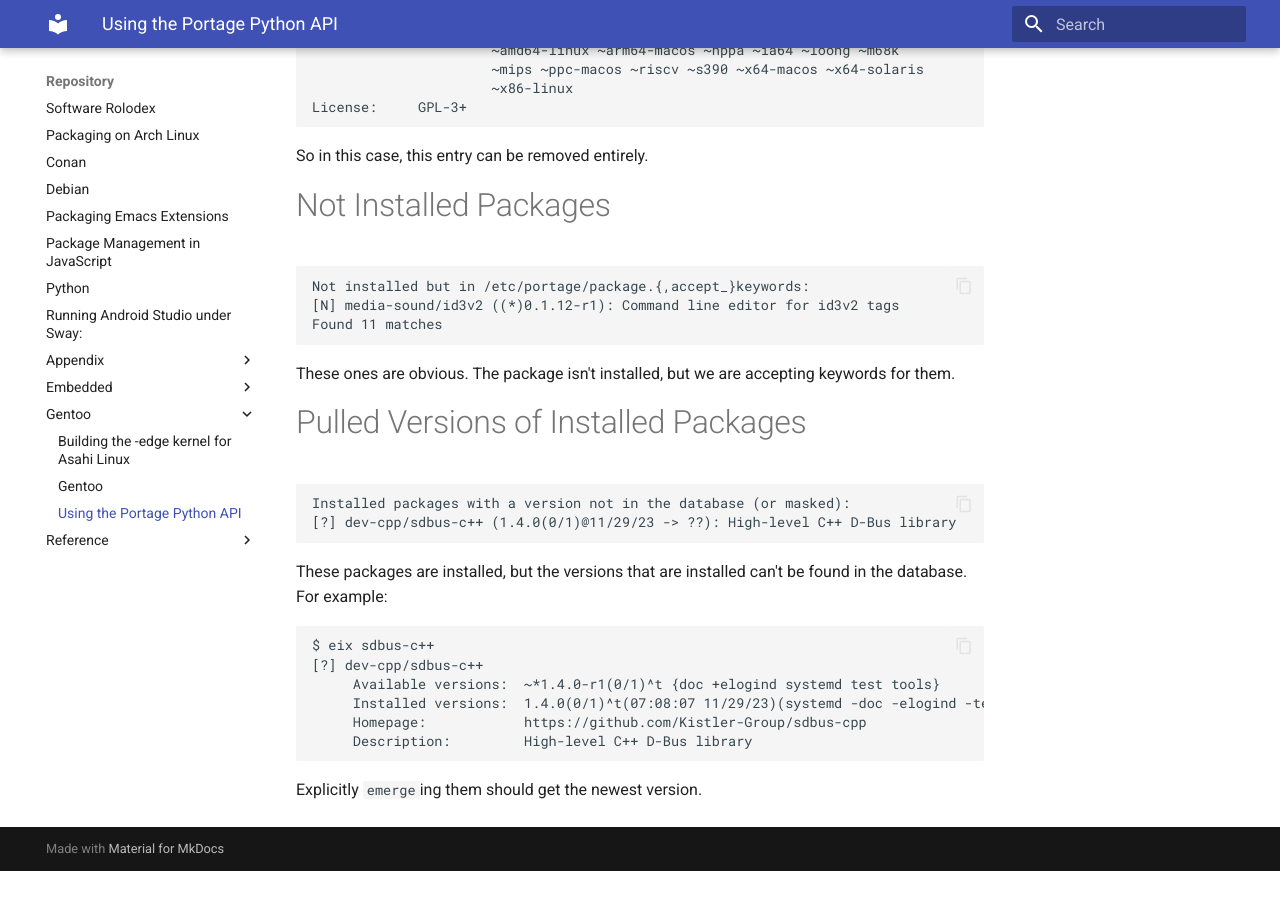
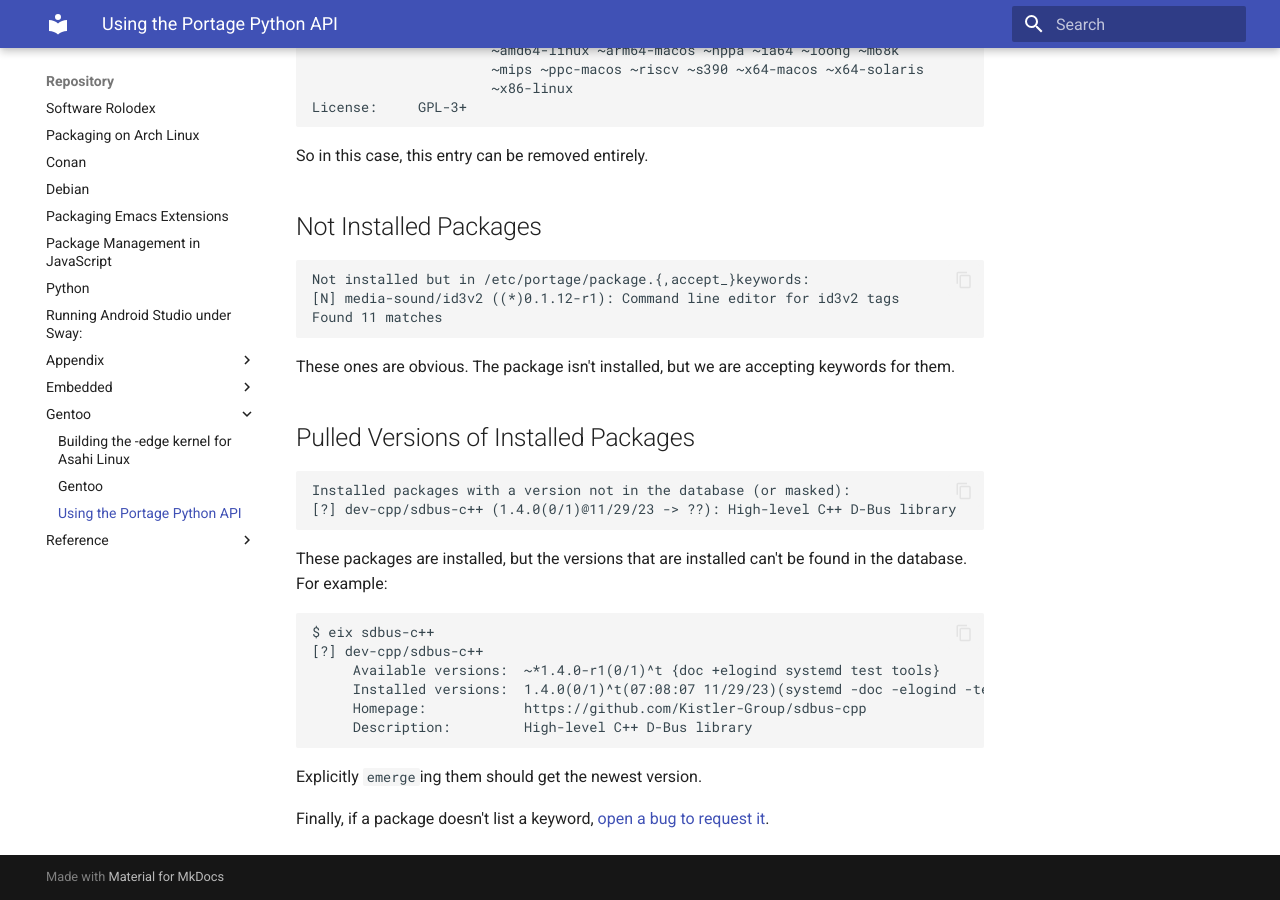
Before and after one commit to AmateurECE/twardyece-repository, an MkDocs documentation site: the page built from docs/Gentoo/Portage.md, in a window 1280 px wide and 900 px high, scrolled down 3063 px. Built offline with MkDocs 1.6.1 and Material for MkDocs 9.7.7, drawn with Linux system fonts in a browser that asks for light colours; before the commit the page ends 3934 px from its top, so only the background shows below that.

Commit message:
Fix Gentoo/Portage

````diff
--- a/docs/Gentoo/Portage.md
+++ b/docs/Gentoo/Portage.md
@@ -164,7 +164,7 @@ License:     GPL-3+
 
 So in this case, this entry can be removed entirely.
 
-# Not Installed Packages
+## Not Installed Packages
 
 ```
 Not installed but in /etc/portage/package.{,accept_}keywords:
@@ -175,7 +175,7 @@ Found 11 matches
 These ones are obvious. The package isn't installed, but we are accepting
 keywords for them.
 
-# Pulled Versions of Installed Packages
+## Pulled Versions of Installed Packages
 
 ```
 Installed packages with a version not in the database (or masked):
@@ -196,7 +196,10 @@ $ eix sdbus-c++
 
 Explicitly `emerge`ing them should get the newest version.
 
+Finally, if a package doesn't list a keyword, [open a bug to request it][5].
+
 [1]: https://www.funtoo.org/Portage_API
 [2]: https://dev.gentoo.org/~zmedico/portage/doc/api/
 [3]: https://zigford.org/downgrade-gentoo-from-testing-to-stable.html
 [4]: https://wiki.gentoo.org/wiki//etc/portage/package.accept_keywords
+[5]: https://wiki.gentoo.org/wiki/Knowledge_Base:Missing_keywords_and_keyword_requests#Fixing_it_for_everybody
````
